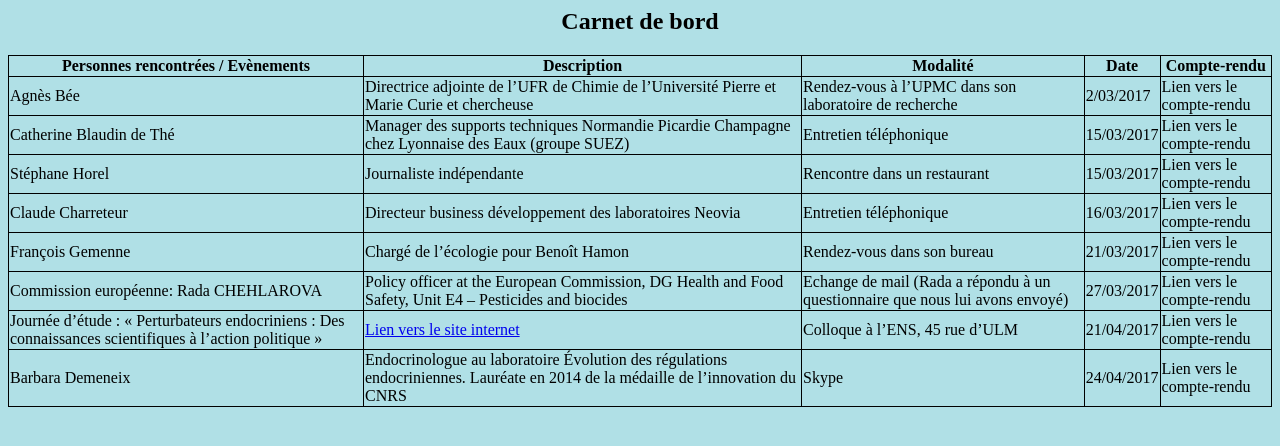
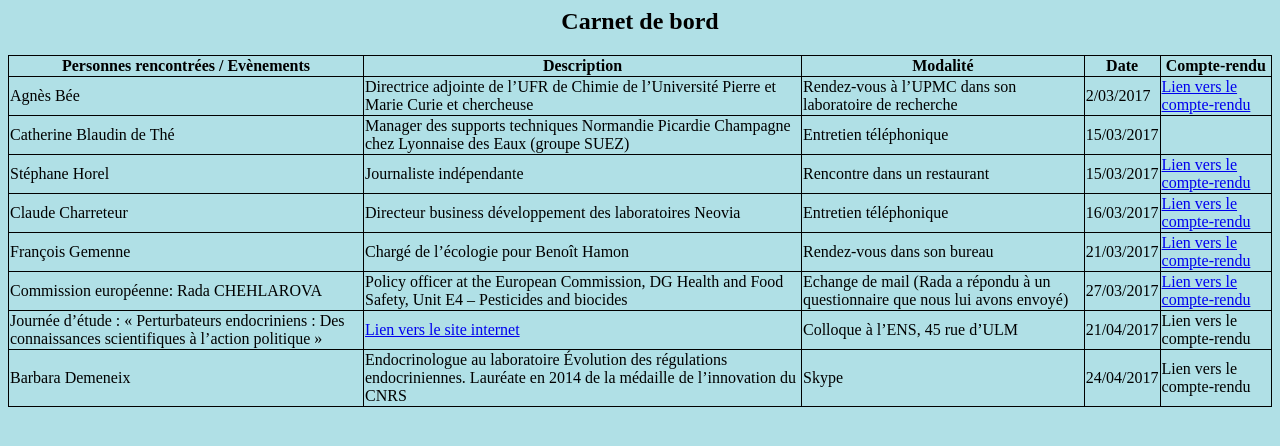
Before and after one commit to controverses/perturbateurs-endocriniens, a Jekyll site: the page annexe.md/carnetdebord.html, which Jekyll copies as it is, in a window 1280 px wide. Shown: the top 446 px of the page. Built offline with Jekyll 4.4.1, drawn with Linux system fonts in a browser that asks for light colours.

Commit message:
Update carnetdebord.html

```diff
--- a/annexe.md/carnetdebord.html
+++ b/annexe.md/carnetdebord.html
@@ -94,21 +94,21 @@ td, th
        <td>Directrice adjointe de l’UFR de Chimie de l’Université Pierre et Marie Curie et chercheuse </td>
        <td>Rendez-vous à l’UPMC dans son laboratoire de recherche</td>
        <td>2/03/2017</td>
-       <td>Lien vers le compte-rendu</td>
+       <td><p><a href="https://controverses.github.io/perturbateurs-endocriniens/annexe.md/agnesbee.html">Lien vers le compte-rendu</a> </p></td>
    </tr>
    <tr>
       <td>Catherine Blaudin de Thé</td>
        <td>Manager des supports techniques Normandie Picardie Champagne chez Lyonnaise des Eaux (groupe SUEZ) </td>
        <td>Entretien téléphonique</td>
        <td>15/03/2017</td>
-       <td>Lien vers le compte-rendu</td>
+       <td>          </td>
    </tr>
     <tr>
      <td>Stéphane Horel</td>
        <td>Journaliste indépendante</td>
        <td>Rencontre dans un restaurant </td>
        <td>15/03/2017</td>
-       <td>Lien vers le compte-rendu</td>
+       <td><p><a href="https://controverses.github.io/perturbateurs-endocriniens/annexe.md/horel.html">Lien vers le compte-rendu</a> </p></td>
      </tr>
 
     <tr>
@@ -116,7 +116,7 @@ td, th
        <td>Directeur business développement des laboratoires Neovia </td>
        <td>Entretien téléphonique</td>
        <td>16/03/2017</td>
-       <td>Lien vers le compte-rendu</td>
+       <td><p><a href="https://controverses.github.io/perturbateurs-endocriniens/annexe.md/claude.html">Lien vers le compte-rendu</a> </p></td>
       </tr>
 
      <tr>
@@ -124,7 +124,7 @@ td, th
        <td>Chargé de l’écologie pour Benoît Hamon </td>
        <td>Rendez-vous dans son bureau </td>
        <td>21/03/2017</td>
-       <td>Lien vers le compte-rendu</td>
+       <td><p><a href="https://controverses.github.io/perturbateurs-endocriniens/annexe.md/Gemenne.html">Lien vers le compte-rendu</a> </p></td>
       </tr>
 
     <tr>
@@ -132,7 +132,7 @@ td, th
        <td>Policy officer at the European Commission, DG Health and Food Safety, Unit E4 – Pesticides and biocides </td>
        <td>Echange de mail (Rada a répondu à un questionnaire que nous lui avons envoyé)</td>
        <td>27/03/2017</td>
-       <td>Lien vers le compte-rendu</td>
+       <td><p><a href="https://controverses.github.io/perturbateurs-endocriniens/annexe.md/commission.html">Lien vers le compte-rendu</a> </p></td>
       </tr>
 
      <tr>
```
